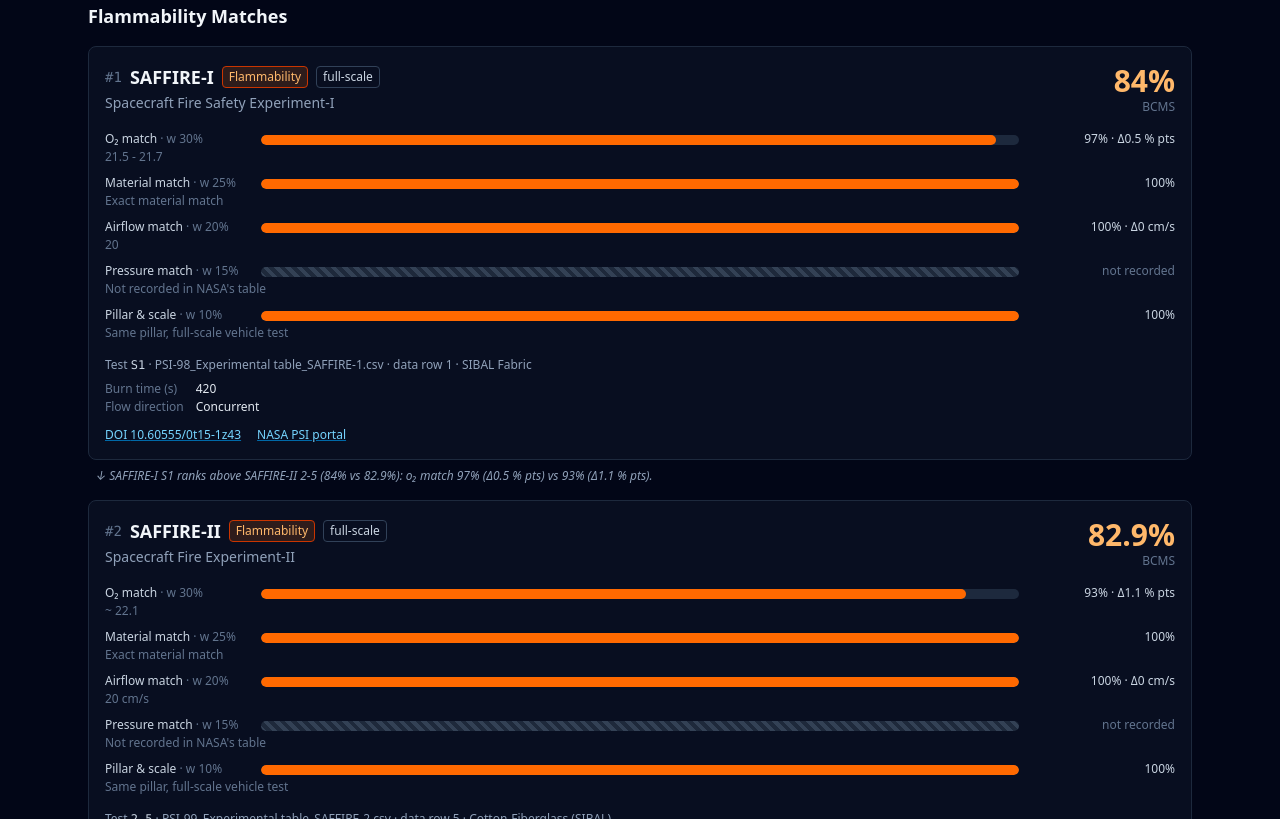
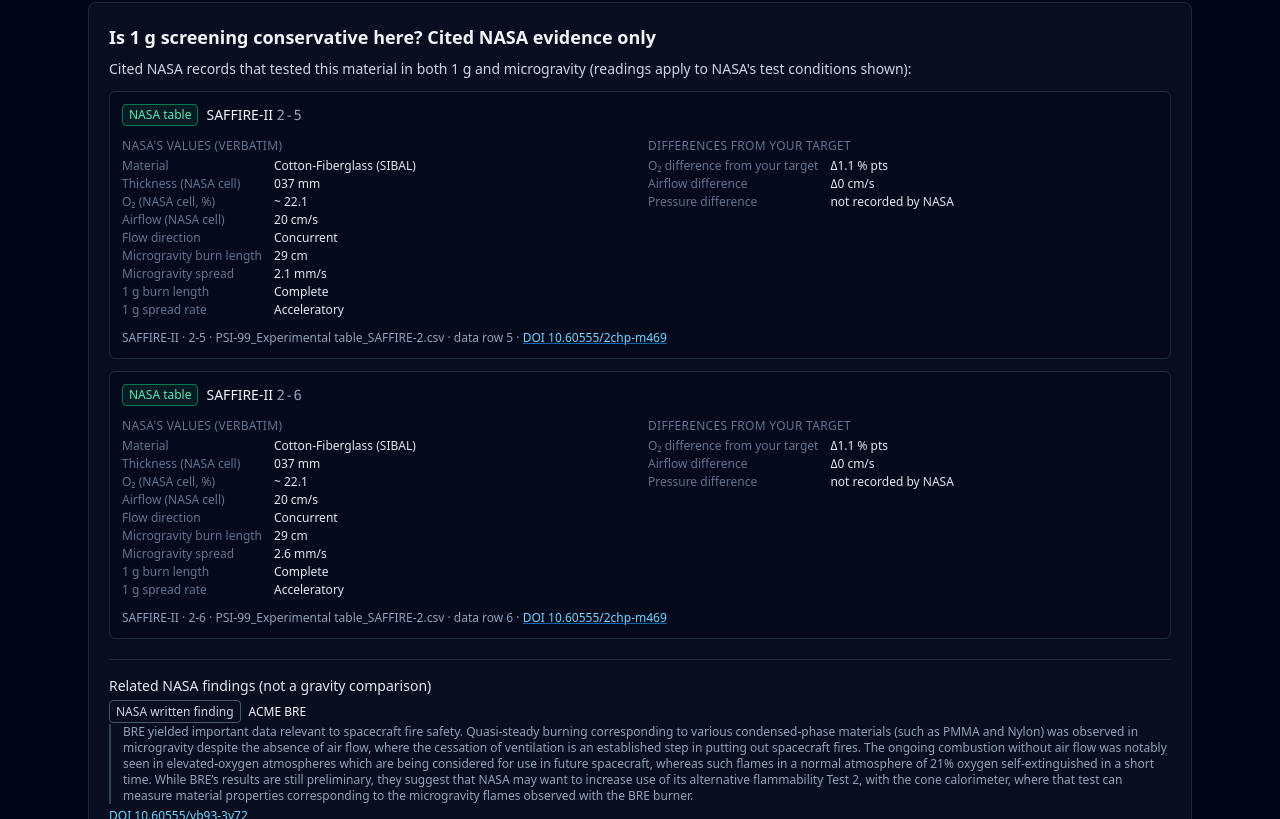
Before and after one commit to prattaybanik03/flamebound-flame-in-freefall, a Next.js app in the folder web/: page / in a window 1280 px wide. Shown: the part 741-1560 px from the top of the page. Built offline with nearby package versions, Linux system fonts and the light colour scheme.

Commit message:
Add cited 1 g vs microgravity verdict card

```diff
--- a/web/src/components/PyroVector.tsx
+++ b/web/src/components/PyroVector.tsx
@@ -5,7 +5,9 @@
 import { useEffect, useMemo, useState } from "react";
 import type { Bundle, Target } from "@/lib/types";
 import { DEFAULT_TARGET } from "@/lib/presets";
-import { hazard as computeHazard, rank } from "@/lib/bcms";
+import { hazard as computeHazard, rank, scoreRecord } from "@/lib/bcms";
+import { buildVerdict } from "@/lib/verdict";
+import VerdictCard from "./VerdictCard";
 import Controls from "./Controls";
 import Headline from "./Headline";
 import HazardBanner from "./HazardBanner";
@@ -32,6 +34,16 @@ export default function PyroVector() {
   const hazard = useMemo(() => (bundle ? computeHazard(ranked, target) : null), [bundle, ranked, target]);
   // Headline is the best match in the ACTIVE pillar (locked Sat 11:20).
   const best = useMemo(() => ranked.find((s) => s.investigation.pillar === target.pillar) ?? null, [ranked, target.pillar]);
+  // Verdict (A5): every record scored, then cited evidence only, gated by the hazard (amendment 4).
+  const verdict = useMemo(() => {
+    if (!bundle) return null;
+    const byId = new Map(bundle.investigations.map((i) => [i.id, i]));
+    const allScored = bundle.records.flatMap((r) => {
+      const inv = byId.get(r.inv);
+      return inv ? [scoreRecord(r, inv, target)] : [];
+    });
+    return buildVerdict(ranked, allScored, target.materialKey, hazard?.level ?? null);
+  }, [bundle, ranked, target, hazard]);
   // Result cards (A4): top 8 overall, active-pillar first, then other pillars as supporting evidence.
   const [activeCards, otherCards] = useMemo(() => {
     const top = ranked.slice(0, 8);
@@ -103,6 +115,7 @@ export default function PyroVector() {
             />
           )}
           <Headline best={best} target={target} />
+          {verdict && <VerdictCard verdict={verdict} />}
           <section aria-label="Ranked NASA records" className="flex flex-col gap-4">
             <h2 className="text-lg font-semibold capitalize text-slate-100">{target.pillar} matches</h2>
             {activeCards.length === 0 && (
--- /dev/null
+++ b/web/src/components/VerdictCard.tsx
@@ -0,0 +1,104 @@
+// SI-assisted: drafted with Claude (Anthropic); reviewed by the team.
+// Verdict card (BUILD_PLAN A5 + amendment 4). Renders buildVerdict() output only: cited
+// NASA records, verbatim facts, no computed conclusion. When gated by the Extrapolation
+// Hazard, evidence is presented as nearest NASA observations with no claim about the cabin.
+import type { Verdict, VerdictEvidence } from "@/lib/verdict";
+import { ROW_TITLE, rowLabel } from "./ResultCard";
+
+const LINK = "text-sky-300 underline decoration-sky-700 hover:text-sky-200";
+
+function Evidence({ e }: { e: VerdictEvidence }) {
+  return (
+    <article className="rounded-md border border-slate-800 bg-slate-950/60 p-3">
+      <div className="flex flex-wrap items-center gap-2">
+        <span className="rounded border border-emerald-700 bg-emerald-500/10 px-1.5 py-0.5 text-xs text-emerald-300">
+          NASA table
+        </span>
+        <span className="text-sm font-medium text-slate-100">
+          {e.acronym} <span className="font-mono text-slate-400">{e.recordRef}</span>
+        </span>
+      </div>
+
+      <div className="mt-3 grid gap-4 md:grid-cols-2">
+        <div>
+          <h4 className="text-xs font-medium uppercase tracking-wide text-slate-500">NASA&apos;s values (verbatim)</h4>
+          <dl className="mt-1 grid grid-cols-[auto_1fr] gap-x-3 gap-y-0.5 text-xs">
+            {e.facts.map((f) => (
+              <div key={f.label} className="contents">
+                <dt className="text-slate-500">{f.label}</dt>
+                <dd className="text-slate-200">{f.value}</dd>
+              </div>
+            ))}
+          </dl>
+        </div>
+        <div>
+          <h4 className="text-xs font-medium uppercase tracking-wide text-slate-500">Differences from your target</h4>
+          <dl className="mt-1 grid grid-cols-[auto_1fr] gap-x-3 gap-y-0.5 text-xs">
+            {e.targetDeltas.map((d) => (
+              <div key={d.label} className="contents">
+                <dt className="text-slate-500">{d.label}</dt>
+                <dd className="text-slate-200">{d.value}</dd>
+              </div>
+            ))}
+          </dl>
+        </div>
+      </div>
+
+      {e.reading && <p className="mt-3 text-sm font-semibold text-slate-100">{e.reading}</p>}
+
+      <p className="mt-3 text-xs text-slate-400">
+        {e.acronym} · {e.recordRef} · {e.table} · <span title={ROW_TITLE}>{rowLabel(e.row)}</span> ·{" "}
+        <a href={e.doiUrl} target="_blank" rel="noopener noreferrer" className={LINK}>
+          DOI {e.doi}
+        </a>
+      </p>
+    </article>
+  );
+}
+
+export default function VerdictCard({ verdict }: { verdict: Verdict }) {
+  const { available, gated, evidence, related, message } = verdict;
+  return (
+    <section aria-label="1 g screening verdict" className="rounded-lg border border-slate-800 bg-slate-900/50 p-5">
+      <h2 className="text-lg font-semibold text-slate-100">Is 1 g screening conservative here? Cited NASA evidence only</h2>
+
+      {!available ? (
+        <p className="mt-2 text-sm text-slate-300">{message}</p>
+      ) : (
+        <>
+          {gated ? (
+            <p role="alert" className="mt-3 rounded-md border border-red-800 bg-red-950/40 p-3 text-sm font-medium text-red-200">
+              {message}
+            </p>
+          ) : (
+            <p className="mt-2 text-sm text-slate-300">{message}</p>
+          )}
+          {gated && <h3 className="mt-4 text-sm font-medium text-slate-200">Nearest NASA observations</h3>}
+          <div className="mt-3 flex flex-col gap-3">
+            {evidence.map((e) => (
+              <Evidence key={`${e.investigationId}:${e.table}:${e.row}`} e={e} />
+            ))}
+          </div>
+        </>
+      )}
+
+      {related.length > 0 && (
+        <div className="mt-5 border-t border-slate-800 pt-4">
+          <h3 className="text-sm font-medium text-slate-200">Related NASA findings (not a gravity comparison)</h3>
+          <ul className="mt-2 flex flex-col gap-3">
+            {related.map((r) => (
+              <li key={r.investigationId} className="text-xs text-slate-300">
+                <span className="mr-2 rounded border border-slate-600 px-1.5 py-0.5 text-slate-300">NASA written finding</span>
+                <span className="font-medium text-slate-100">{r.acronym}</span>
+                <blockquote className="mt-1 border-l-2 border-slate-700 pl-3 text-slate-400">{r.text}</blockquote>
+                <a href={r.doiUrl} target="_blank" rel="noopener noreferrer" className={`mt-1 inline-block ${LINK}`}>
+                  DOI {r.doi}
+                </a>
+              </li>
+            ))}
+          </ul>
+        </div>
+      )}
+    </section>
+  );
+}
```
